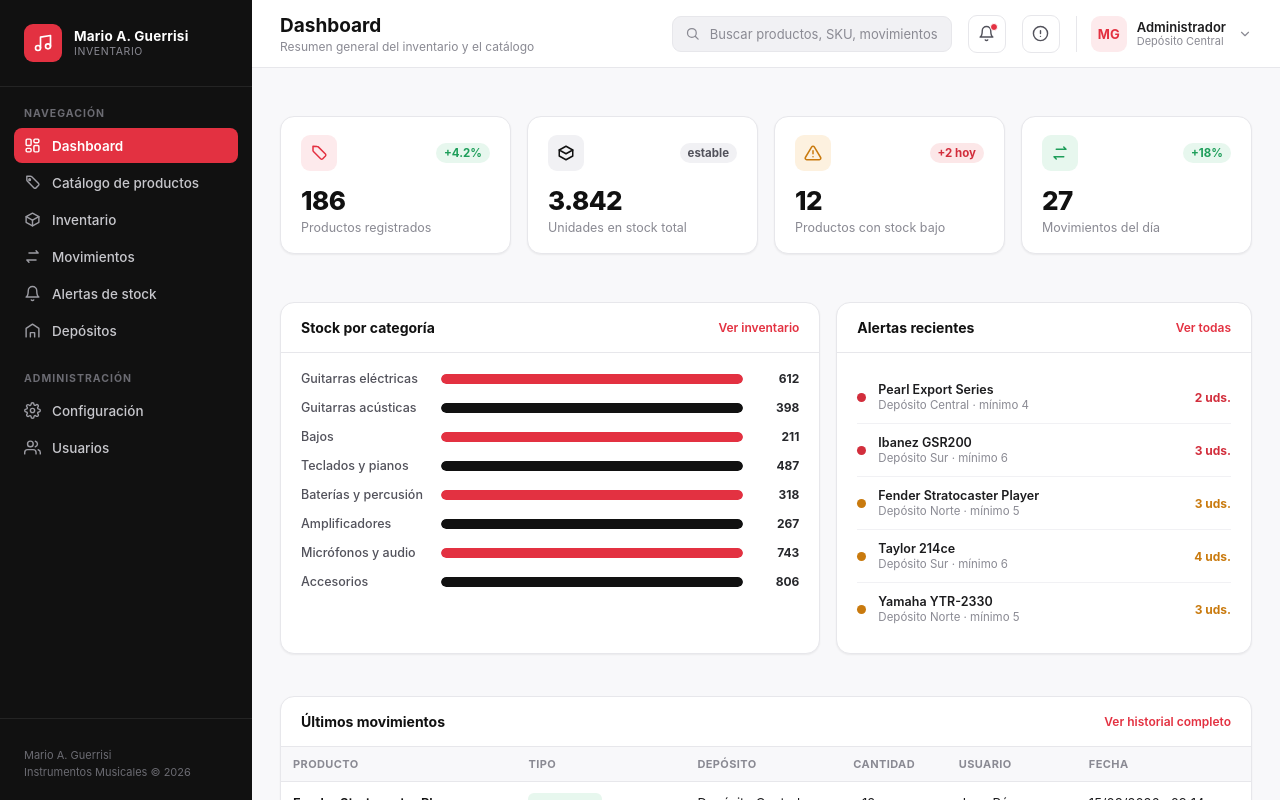
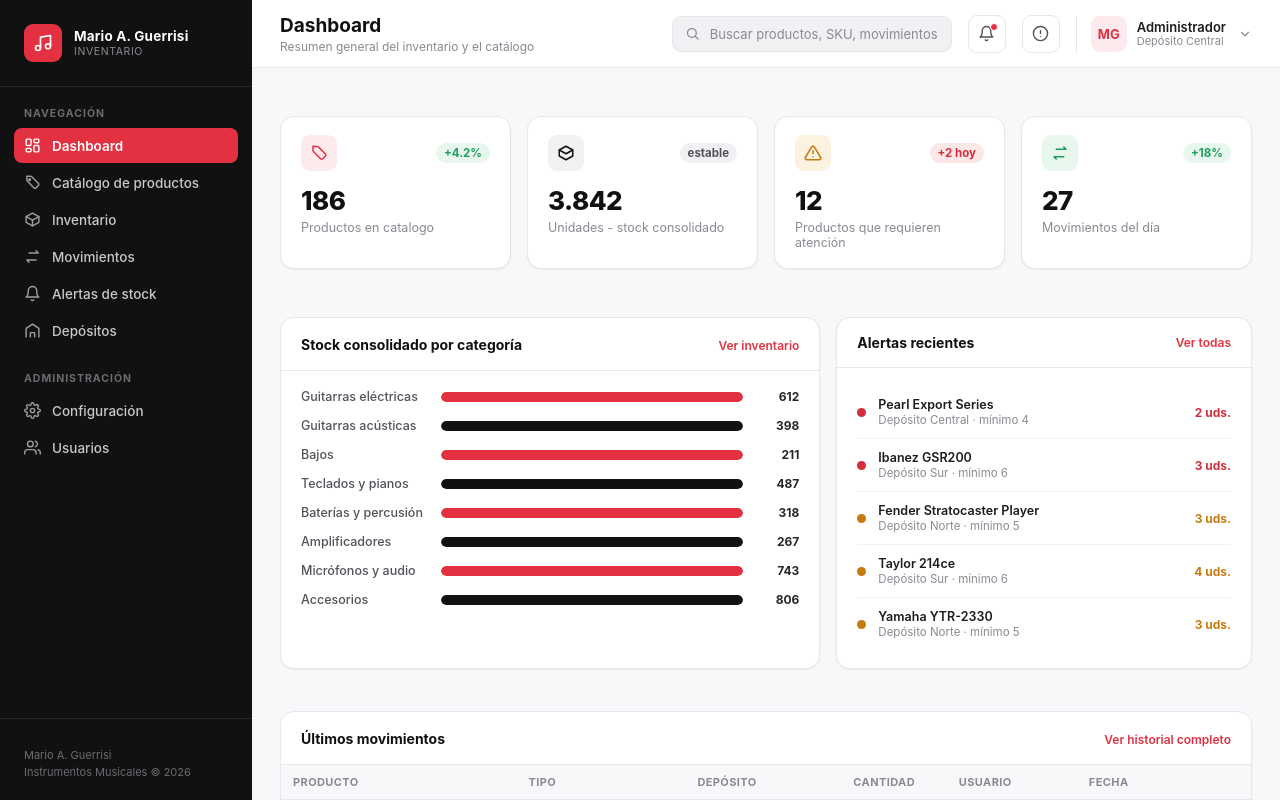
Before and after one commit to TobiasReyna/ERP---Mario-A.-Guerrisi, a React (Vite) app in the folder erp-front/: page / in a window 1280 px wide. Shown: the top 800 px of the page. Built offline with nearby package versions, Linux system fonts and the light colour scheme.

Commit message:
Primeros cambios al dashboard

```diff
--- a/erp-front/src/pages/Dashboard.jsx
+++ b/erp-front/src/pages/Dashboard.jsx
@@ -22,7 +22,7 @@ function Dashboard() {
               <span class="stat-trend up">+4.2%</span>
             </div>
             <div class="stat-value">186</div>
-            <div class="stat-label">Productos registrados</div>
+            <div class="stat-label">Productos en catalogo</div>
           </div>
 
           <div class="stat-card">
@@ -33,7 +33,7 @@ function Dashboard() {
               <span class="stat-trend flat">estable</span>
             </div>
             <div class="stat-value">3.842</div>
-            <div class="stat-label">Unidades en stock total</div>
+            <div class="stat-label">Unidades - stock consolidado</div>
           </div>
 
           <div class="stat-card">
@@ -44,7 +44,7 @@ function Dashboard() {
               <span class="stat-trend down">+2 hoy</span>
             </div>
             <div class="stat-value">12</div>
-            <div class="stat-label">Productos con stock bajo</div>
+            <div class="stat-label">Productos que requieren atención</div>
           </div>
 
           <div class="stat-card">
@@ -61,8 +61,10 @@ function Dashboard() {
         <div className="dashboard-row">
           <div class="panel">
             <div class="panel-header">
-              <h3>Stock por categoría</h3>
+              <h3>Stock consolidado por categoría</h3>
+              <Link to="/Inventario">
               <span class="link">Ver inventario</span>
+              </Link>
             </div>
             <div class="panel-body">
               <div class="bar-chart">
@@ -113,7 +115,11 @@ function Dashboard() {
           <div class="panel">
             <div class="panel-header">
               <h3>Alertas recientes</h3>
+
+              {/*Agregar a futuro el link que conduzca a la nueva página "Alertas y notificaciones"*/}
               <span class="link">Ver todas</span>
+
+
             </div>
             <div class="panel-body">
               <div class="alert-mini">
@@ -163,7 +169,11 @@ function Dashboard() {
         <div class="panel">
           <div class="panel-header">
             <h3>Últimos movimientos</h3>
+
+            <Link to="/Movimientos">
             <span class="link">Ver historial completo</span>
+            </Link>
+
           </div>
           <div class="table-scroll">
             <table>
```
Also changed, not shown: 1 other file (tests, documents, lock files or other folders).
